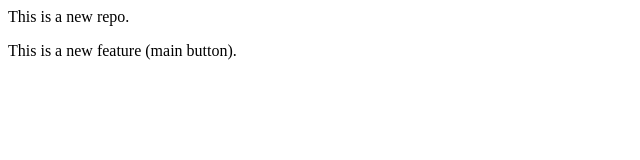
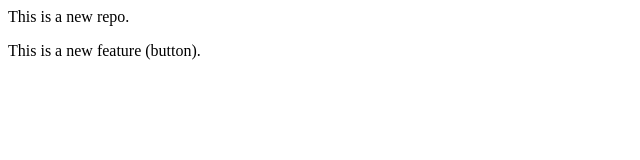
Before and after one commit to ShivnandanBasotra/localrepo, a plain HTML site: page index.html in a window 1280 px wide. Shown: the full height of the page, 0-640 px from the left. Drawn offline with Linux system fonts and the light colour scheme.

Commit message:
button added

```diff
--- a/index.html
+++ b/index.html
@@ -1,2 +1,2 @@
 <p>This is a new repo.</p>
-<p>This is a new feature (main button).</p>
+<p>This is a new feature (button).</p>
```
